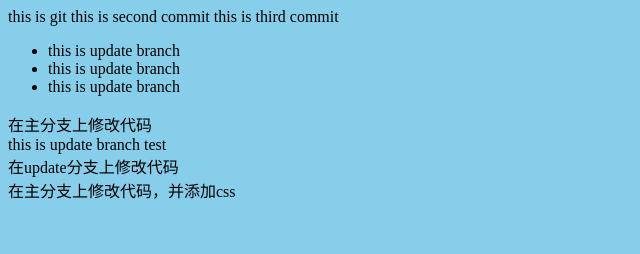
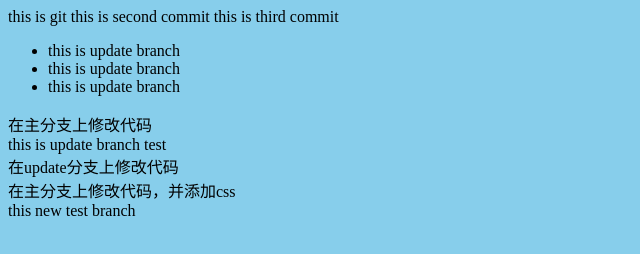
Before and after one commit to vlvwlw/git-learn, a plain HTML site: page index.html in a window 1280 px wide. Shown: the whole page, without its empty margins (0-640 px from the left). Drawn offline with Linux system fonts and the light colour scheme.

Commit message:
提交test branch分支

```diff
--- a/index.html
+++ b/index.html
@@ -31,5 +31,8 @@
         在update分支上修改代码
     </div>
     <div>在主分支上修改代码，并添加css</div>
+    <div>
+        this new test branch
+    </div>
 </body>
 </html>
```
